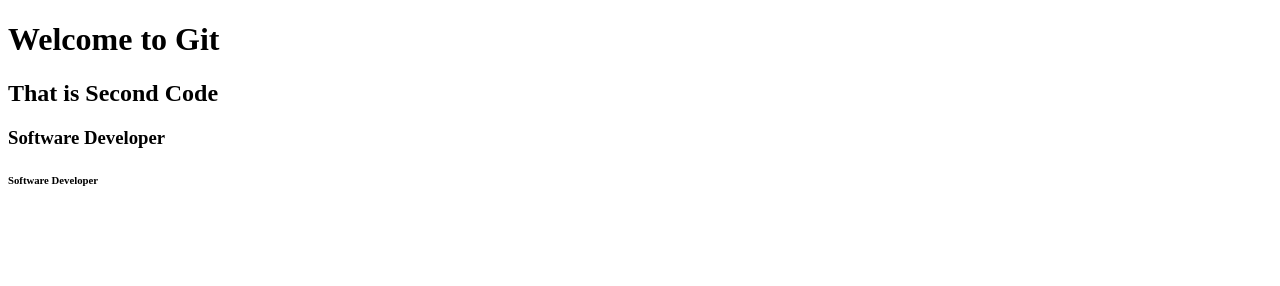
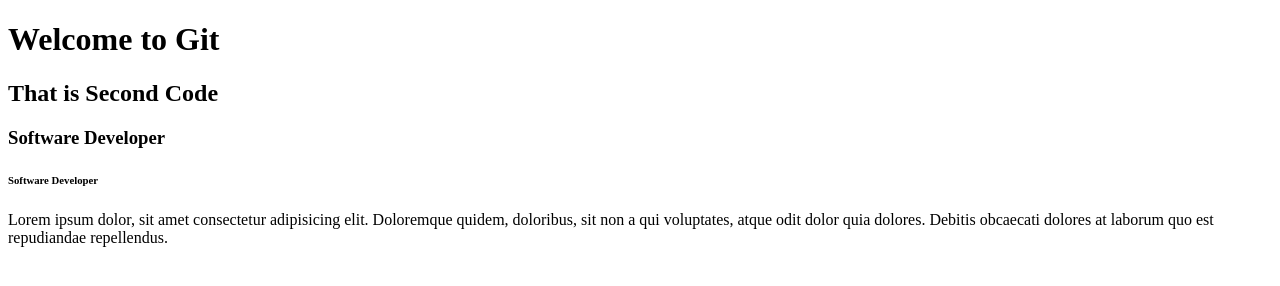
Before and after one commit to Sathish-43/Sample_github_process, a plain HTML site: page index.html in a window 1280 px wide. Drawn offline with Linux system fonts and the light colour scheme.

Commit message:
!fix same file differnet  changes

```diff
--- a/index.html
+++ b/index.html
@@ -11,6 +11,7 @@
     <h2>That is Second Code</h2>
     <h3>Software Developer</h3>
     <h6>Software Developer</h6>
+    <p>Lorem ipsum dolor, sit amet consectetur adipisicing elit. Doloremque quidem, doloribus, sit non a qui voluptates, atque odit dolor quia dolores. Debitis obcaecati dolores at laborum quo est repudiandae repellendus.</p>
 
 </body>
 </html>
```
